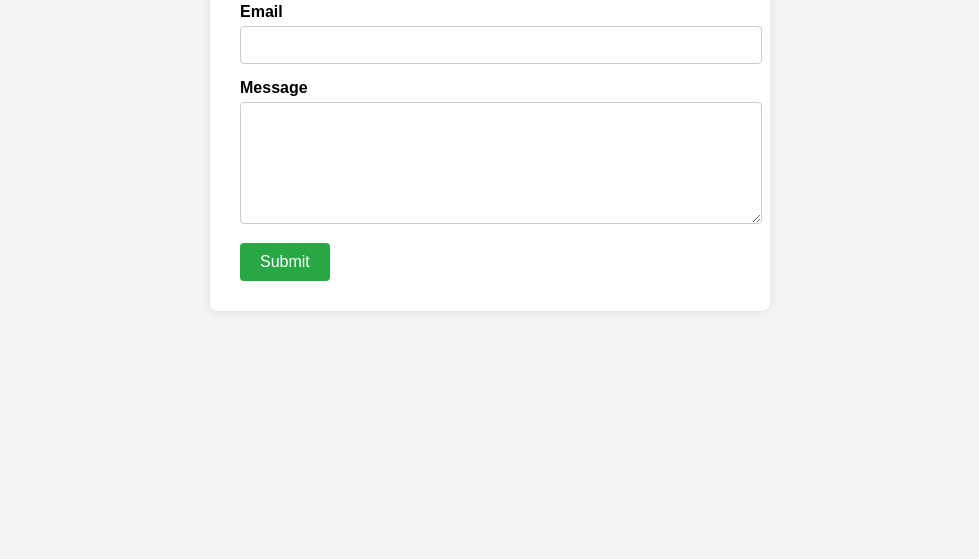
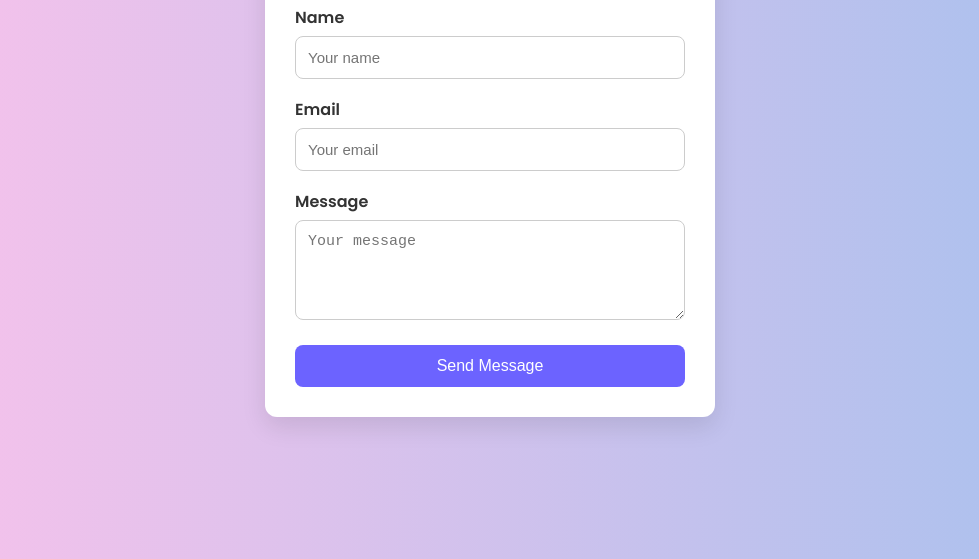
Before and after one commit to Aayushree116/Project, a plain HTML site: page index.html in a window 1280 px wide. Shown: the part 241-800 px from the top of the page, without its empty margins (150-1129 px from the left). Drawn offline with Linux system fonts and the light colour scheme.

Commit message:
Update index.html

```diff
--- a/index.html
+++ b/index.html
@@ -1,83 +1,99 @@
 <!DOCTYPE html>
 <html lang="en">
 <head>
-  <meta charset="UTF-8">
-  <meta name="viewport" content="width=device-width, initial-scale=1.0">
-  <title>Simple Contact Form</title>
+  <meta charset="UTF-8" />
+  <meta name="viewport" content="width=device-width, initial-scale=1.0"/>
+  <title>Contact Us</title>
+  <link href="https://fonts.googleapis.com/css2?family=Poppins:wght@400;600&display=swap" rel="stylesheet">
   <style>
+    * {
+      box-sizing: border-box;
+    }
+
     body {
-      font-family: Arial, sans-serif;
-      background-color: #f4f4f4;
+      font-family: 'Poppins', sans-serif;
+      background: linear-gradient(to right, #fbc2eb, #a6c1ee);
+      display: flex;
+      align-items: center;
+      justify-content: center;
+      height: 100vh;
       margin: 0;
-      padding: 20px;
     }
 
     .form-container {
-      background-color: #fff;
+      background: #fff;
       padding: 30px;
-      max-width: 500px;
-      margin: 50px auto;
-      border-radius: 8px;
-      box-shadow: 0 0 10px rgba(0,0,0,0.1);
+      border-radius: 12px;
+      box-shadow: 0 10px 25px rgba(0, 0, 0, 0.1);
+      width: 100%;
+      max-width: 450px;
     }
 
     .form-container h2 {
+      text-align: center;
+      color: #6c63ff;
       margin-bottom: 20px;
+    }
+
+    label {
+      font-weight: 600;
+      margin-bottom: 6px;
+      display: block;
       color: #333;
     }
 
-    label {
-      display: block;
-      margin-bottom: 5px;
-      font-weight: bold;
+    input, textarea {
+      width: 100%;
+      padding: 12px;
+      border: 1.5px solid #ccc;
+      border-radius: 8px;
+      margin-bottom: 18px;
+      font-size: 15px;
+      transition: border-color 0.3s;
     }
 
-    input[type="text"],
-    input[type="email"],
-    textarea {
-      width: 100%;
-      padding: 10px;
-      margin-bottom: 15px;
-      border: 1px solid #ccc;
-      border-radius: 4px;
-      font-size: 14px;
+    input:focus, textarea:focus {
+      border-color: #6c63ff;
+      outline: none;
     }
 
     textarea {
+      height: 100px;
       resize: vertical;
-      height: 100px;
     }
 
     button {
-      background-color: #28a745;
+      width: 100%;
+      background: #6c63ff;
       color: white;
-      padding: 10px 20px;
       border: none;
-      border-radius: 4px;
+      padding: 12px;
+      border-radius: 8px;
       font-size: 16px;
       cursor: pointer;
+      transition: background 0.3s ease;
     }
 
     button:hover {
-      background-color: #218838;
+      background: #574fd6;
     }
   </style>
 </head>
 <body>
 
   <div class="form-container">
-    <h2>Contact Us</h2>
+    <h2>Contact Us🌼</h2>
     <form action="#" method="post">
       <label for="name">Name</label>
-      <input type="text" id="name" name="name" required>
+      <input type="text" id="name" name="name" placeholder="Your name" required>
 
       <label for="email">Email</label>
-      <input type="email" id="email" name="email" required>
+      <input type="email" id="email" name="email" placeholder="Your email" required>
 
       <label for="message">Message</label>
-      <textarea id="message" name="message" required></textarea>
+      <textarea id="message" name="message" placeholder="Your message" required></textarea>
 
-      <button type="submit">Submit</button>
+      <button type="submit">Send Message</button>
     </form>
   </div>
 
```
